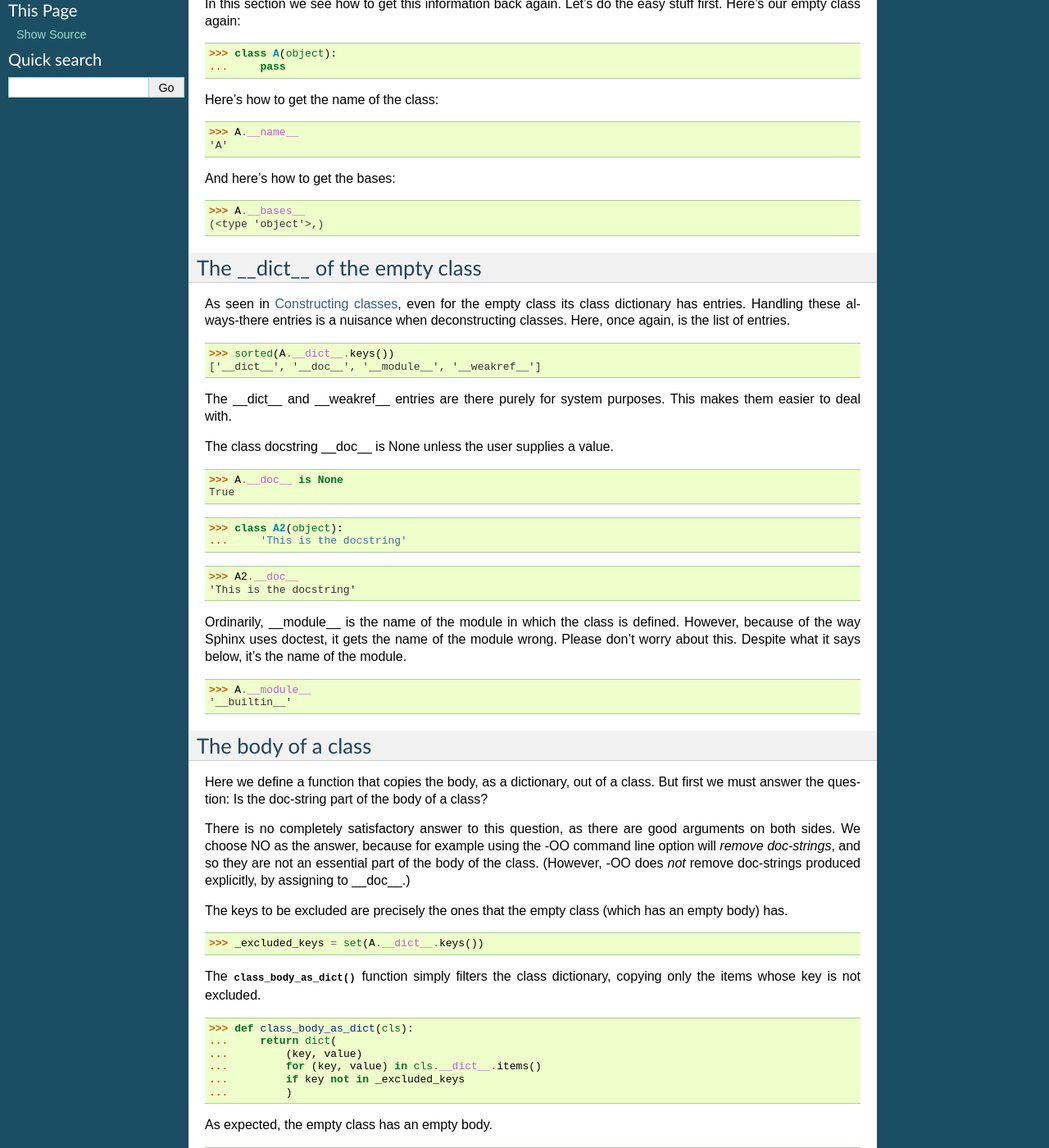
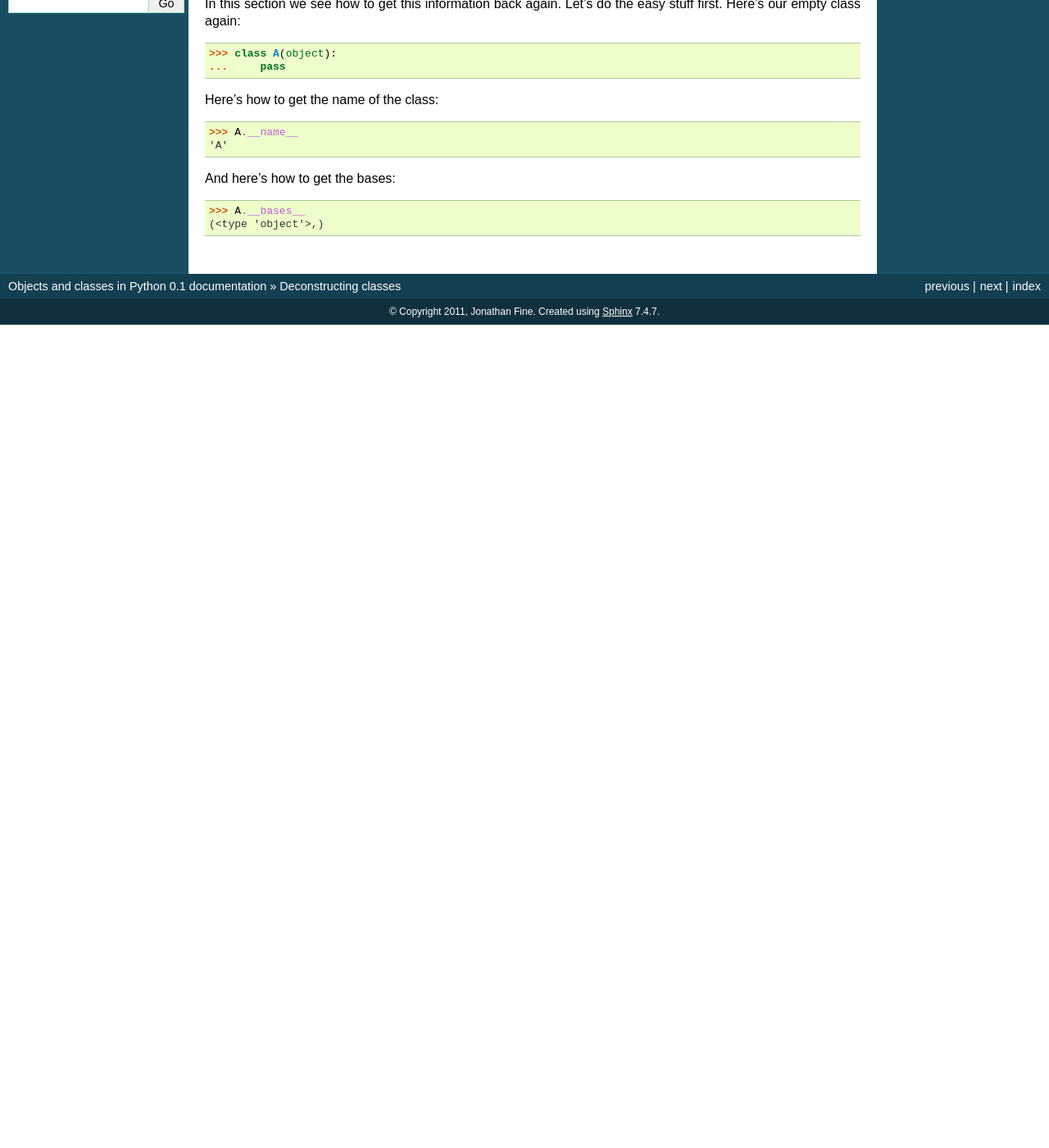
Before and after one commit to nazrulworld/jfine-python-classes-tutorial, a Sphinx documentation site: the page built from source/deconstruct.rst, in a window 1280 px wide and 1400 px high, scrolled down 270 px. Shown: the whole window at 82% size. Built offline with Sphinx 7.4.7, drawn with Linux system fonts in a browser that asks for light colours; after the commit the page ends 900 px from its top, so only the background shows below that; some of the changed text lies outside the part shown.

Commit message:
Remove now-redundant material from deconstruct.rst.

```diff
--- a/source/deconstruct.rst
+++ b/source/deconstruct.rst
@@ -28,91 +28,3 @@ And here's how to get the bases:
 
 >>> A.__bases__
 (<type 'object'>,)
-
-
-The __dict__ of the empty class
---------------------------------
-
-As seen in :doc:`construct`, even for the empty class its class
-dictionary has entries.  Handling these always-there entries is a
-nuisance when deconstructing classes.  Here, once again, is the list
-of entries.
-
->>> sorted(A.__dict__.keys())
-['__dict__', '__doc__', '__module__', '__weakref__']
-
-The __dict__ and __weakref__ entries are there purely for system
-purposes.  This makes them easier to deal with.
-
-The class docstring __doc__ is None unless the user supplies a value.
-
->>> A.__doc__ is None
-True
-
->>> class A2(object):
-...     'This is the docstring'
-
->>> A2.__doc__
-'This is the docstring'
-
-Ordinarily, __module__ is the name of the module in which the class is
-defined.  However, because of the way Sphinx uses doctest, it gets the
-name of the module wrong.  Please don't worry about this.  Despite
-what it says below, it's the name of the module.
-
->>> A.__module__
-'__builtin__'
-
-
-The body of a class
--------------------
-
-Here we define a function that copies the body, as a dictionary, out
-of a class.  But first we must answer the question: Is the doc-string
-part of the body of a class?
-
-There is no completely satisfactory answer to this question, as there
-are good arguments on both sides.  We choose NO as the answer, because
-for example using the -OO command line option will *remove
-doc-strings*, and so they are not an essential part of the body of the
-class.  (However, -OO does *not* remove doc-strings produced
-explicitly, by assigning to __doc__.)
-
-The keys to be excluded are precisely the ones that the empty class
-(which has an empty body) has.
-
->>> _excluded_keys = set(A.__dict__.keys())
-
-The :func:`class_body_as_dict` function simply filters the class
-dictionary, copying only the items whose key is not excluded.
-
->>> def class_body_as_dict(cls):
-...     return dict(
-...         (key, value)
-...         for (key, value) in cls.__dict__.items()
-...         if key not in _excluded_keys
-...         )
-
-As expected, the empty class has an empty body.
-
->>> class_body_as_dict(A)
-{}
-
-Here's a class whose body is not empty.
-
->>> class B(object):
-...     'This docstring is not part of the body.'''
-...     s = 'a string'
-...     def f(self): pass
-
-
-We get what we expect for the body.  (See [somewhere] for why we need
-the __func__.)
-
->>> class_body_as_dict(B) == dict(s='a string', f=B.f.__func__)
-True
-
-Here's another way of expressing the same truth.
-
->>> sorted(class_body_as_dict(B).items())
-[('f', <function f at 0x...>), ('s', 'a string')]
```
